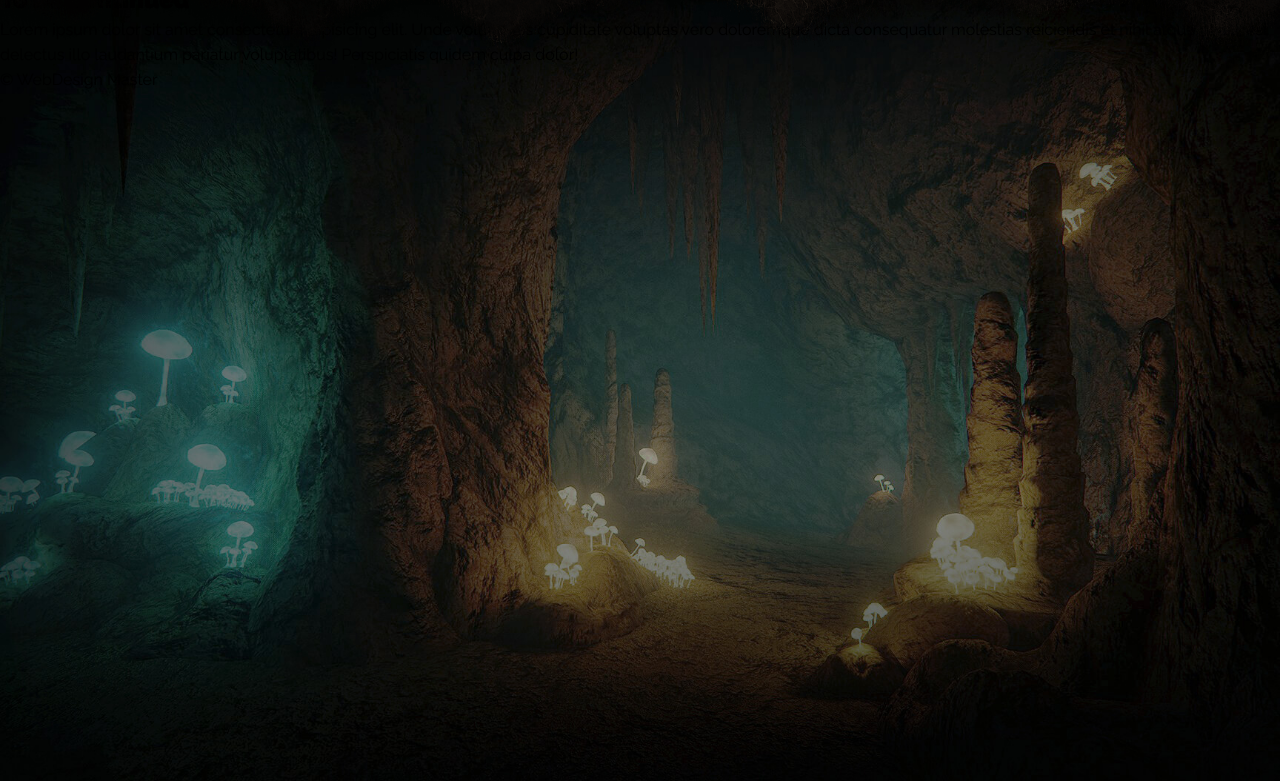
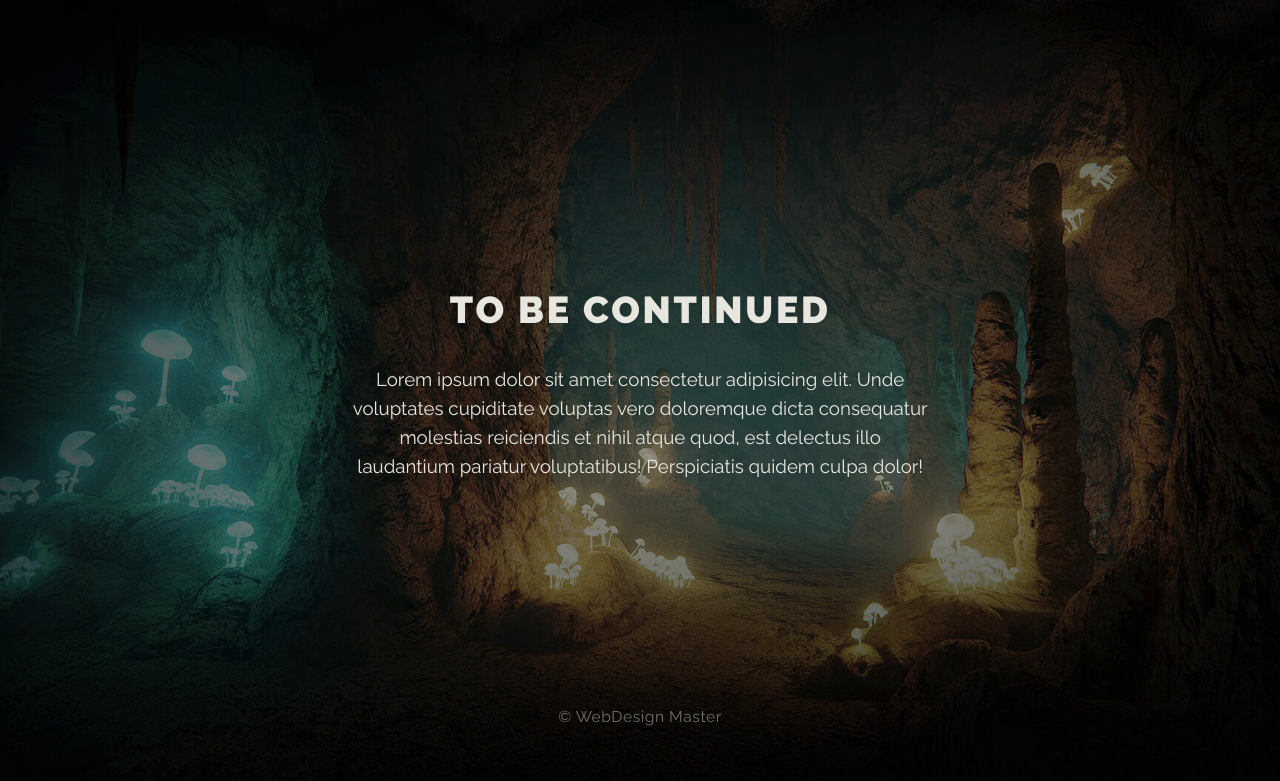
Before and after one commit to Viktor1cod/frst, a plain HTML site: page index.html in a window 1280 px wide. Shown: the part 819-1600 px from the top of the page. Drawn offline with Linux system fonts and the light colour scheme; a script that the page names is missing.

Commit message:
add: Корректировка шрифта

```diff
--- a/css/style.css
+++ b/css/style.css
@@ -5,7 +5,8 @@
 }
 
 :root {
-    --index: calc(1vw + 1vh)
+    --index: calc(1vw + 1vh);
+    --text: #e7e7e0;
 }
 
 @font-face {
@@ -82,7 +83,7 @@ body {
     will-change: transform;
     text-transform: uppercase;
     font-weight: 900;
-    color: #e7e7e0;
+    color: var(--text);
     text-shadow: 0 0 15px #8d6d29;
 }
 
@@ -98,7 +99,38 @@ body {
 }
 
 .main-article {
+    --main-article-transform: translate3d (0, calc(var(--scrollTop) / -10), 0);
     min-height: 100vh;
     background-size: cover;
     background-position: center;
+    color: var(--text);
+    display: flex;
+    justify-content: center;
+    align-items: center;
+    position: relative;
+    text-align: center;
 }
+
+.main-article__header {
+    text-transform: uppercase;
+    font-size: calc(var(--index) * 1.8);
+    letter-spacing: calc(var(--index) / 7.5);
+    transform: var(--main-article-transform);
+    will-change: transform;
+}
+
+.main-article__paragraph {
+    max-width: calc(var(--index) * 28);
+    font-size: calc(var(--index) * .9);
+    margin-top: calc(var(--index) * 1.25);
+    transform: var(--main-article-transform);
+    will-change: transform;
+}
+
+.copy {
+    position: absolute;
+    bottom: calc(var(--index) * 2.5);
+    opacity: .45;
+    font-size: calc(var(--index) * .75);
+    letter-spacing: calc(var(--index) / 37.5);
+}
--- a/index.html
+++ b/index.html
@@ -24,7 +24,7 @@
     <article class="main-article" style="background-image: url(/img/dungeon.jpg);">
         <div class="main-article__content">
             <h2 class="main-article__header">To be continued</h2>
-            <p>Lorem ipsum dolor sit amet consectetur adipisicing elit. Unde voluptates cupiditate voluptas vero doloremque dicta consequatur molestias reiciendis et nihil atque quod, est delectus illo laudantium pariatur voluptatibus! Perspiciatis quidem culpa dolor!</p>
+            <p class="main-article__paragraph">Lorem ipsum dolor sit amet consectetur adipisicing elit. Unde voluptates cupiditate voluptas vero doloremque dicta consequatur molestias reiciendis et nihil atque quod, est delectus illo laudantium pariatur voluptatibus! Perspiciatis quidem culpa dolor!</p>
         </div>
         <div class="copy">© WebDesign Master</div>
     </article>
```
